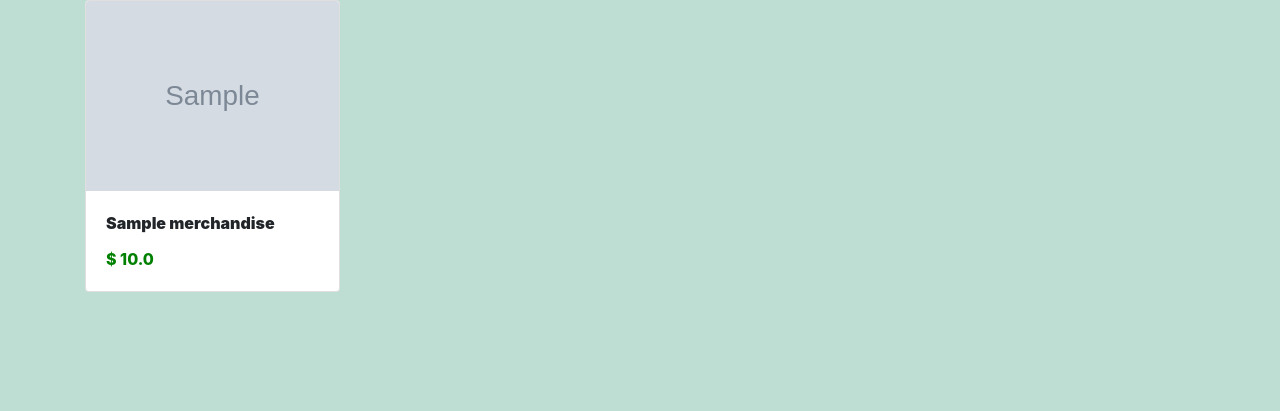
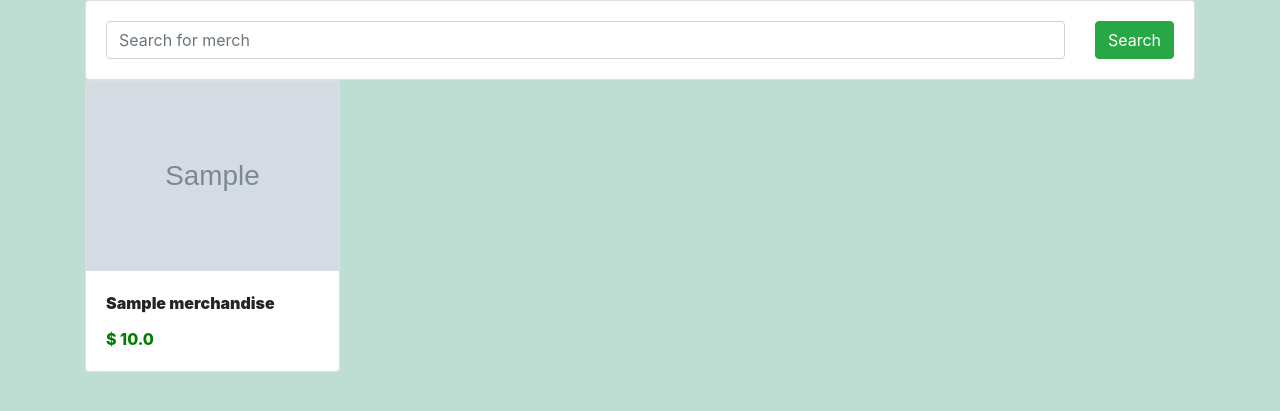
Before and after one commit to December-2022-March-2023-Projects/shopu_mtandao, a Django app: page / in a window 1280 px wide. Shown: the top 411 px of the page. Run offline with Django 4.2, Linux system fonts and the light colour scheme; tables that the repository leaves empty hold one stand-in row (values such as "Sample post"); grey boxes marked "Sample" are stand-in pictures.

Commit message:
search functionality

```diff
--- a/ecom_site/shopu/templates/shopu/index.html
+++ b/ecom_site/shopu/templates/shopu/index.html
@@ -12,6 +12,25 @@
 </head>
 <body>
   <div class="container">
+
+    <!-- Search bar -->
+    <div class="row">
+      <div class="col-md-12">
+        <form class="card card-sm">
+          <div class="card-body row no-gytters align-items-center">
+            <div class="col">
+              <input type="search" name="item_name" placeholder="Search for merch" class="form-control form-control-borderless">
+            </div>
+            <div class="col-auto">
+              <button class="btn btn-success" type="submit">Search</button>
+            </div>
+          </div>
+        </form>
+      </div>
+    </div>
+
+    <!-- Product listing -->
+
     <div class="row">
       {% for merch in merch_objects %}
       <div class="col-md-3">
--- a/ecom_site/shopu/views.py
+++ b/ecom_site/shopu/views.py
@@ -4,4 +4,8 @@ from .models import Merchandises
 
 def index(request):
   merch_objects = Merchandises.objects.all()
+
+  item_name = request.GET.get('item_name')
+  if item_name != '' and item_name is not None:
+    merch_objects = merch_objects.filter(title__icontains=item_name)
   return render(request, 'shopu/index.html',{'merch_objects':merch_objects})
```
